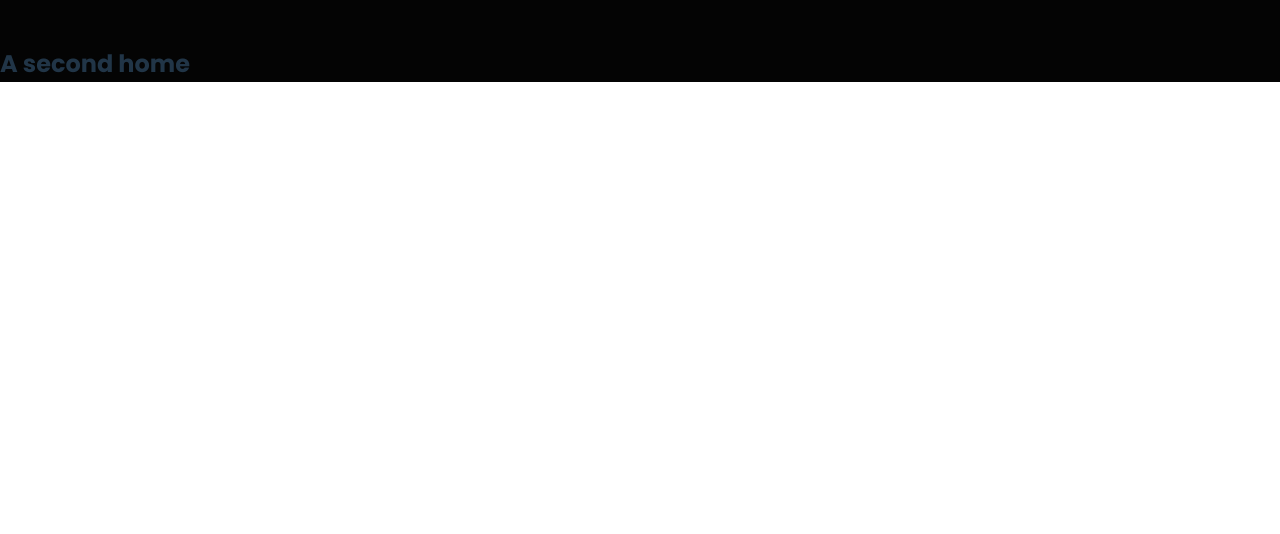
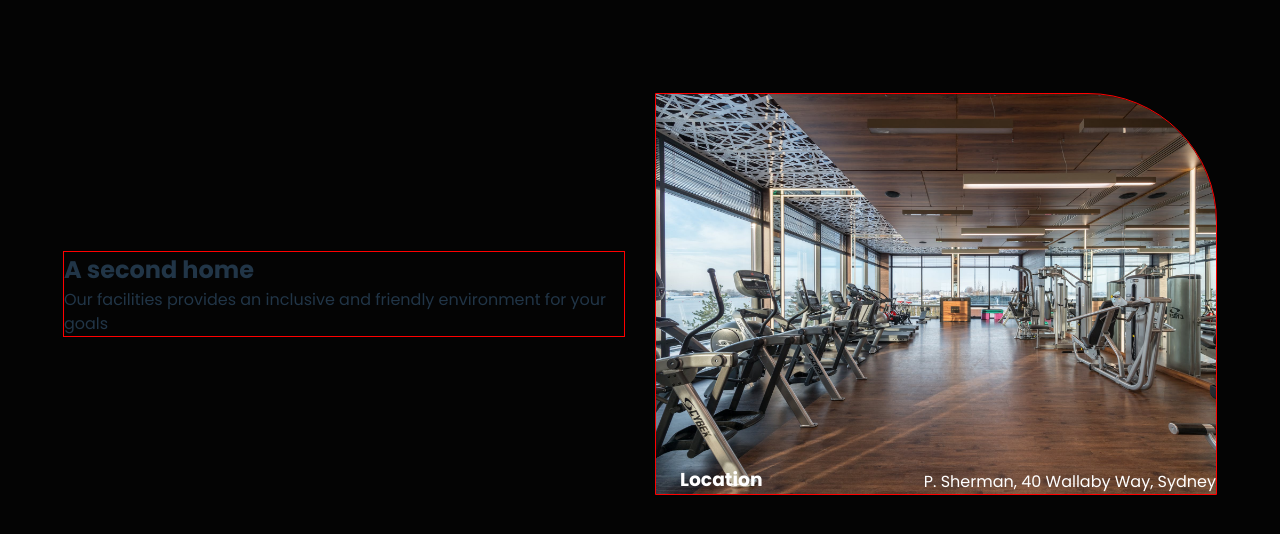
Before and after one commit to imRanDan/state-of-fitness, a React (Vite) app: page / in a window 1280 px wide. Shown: the part 1468-2002 px from the top of the page. Before the commit the page ends 1550 px from the top, so only its background shows below. Built offline with nearby package versions, Linux system fonts and the light colour scheme.

Commit message:
working on facilities section :p

```diff
--- a/src/App.css
+++ b/src/App.css
@@ -158,7 +158,7 @@ nav {
 .main-card {
   display: flex;
   height: 450px;
-  border-radius: 9em 0 0 0;
+  border-radius: 8em 0 0 0;
   margin-right: 1rem;
   background-image: url("./assets/workout-gym-card-img.webp");
   background-size: cover;
@@ -230,5 +230,38 @@ nav {
 /* Facilities */
 
 .facilities-slider-container {
+  display: flex;
+  align-items: center;
+  padding: 3rem;
+}
 
+.facilities-title-container {
+  width: 50%;
+  outline: 1px solid red;
+  margin: 0 1rem;
 }
+
+.facilities-location-container {
+  width: 50%;
+  outline: 1px solid red;
+  height: 400px;
+  margin: 0 1rem;
+  background-image: url("./assets/gym-location-img.jpeg");
+  background-size: cover;
+  background-repeat: no-repeat;
+
+  border-radius: 0 8rem 0 0;
+
+  display: flex;
+  align-items: flex-end;
+  color: white;
+}
+
+.facilities-location-container h3 {
+  margin: 0 1.5rem;
+}
+
+.facilities-location-container p {
+  text-align: right;
+  width: 100%;
+}
--- a/src/components/Facilities.jsx
+++ b/src/components/Facilities.jsx
@@ -4,10 +4,16 @@ const Facilities = () => {
   return (
     <>
       <section className='facilities-slider-container'>
-        <h2>A second home</h2>
-      </section>
+        <div className='facilities-title-container'>
+          <h2>A second home</h2>
+          <p>Our facilities provides an inclusive and friendly environment for your goals</p>
+        </div>
 
-      <section>
+        <div className='facilities-location-container'>
+          <h3>Location</h3>
+
+          <p>P. Sherman, 40 Wallaby Way, Sydney</p>
+        </div>
 
       </section>
     </>
```
Also changed, not shown: src/assets/gym-location-img.jpeg (added).
